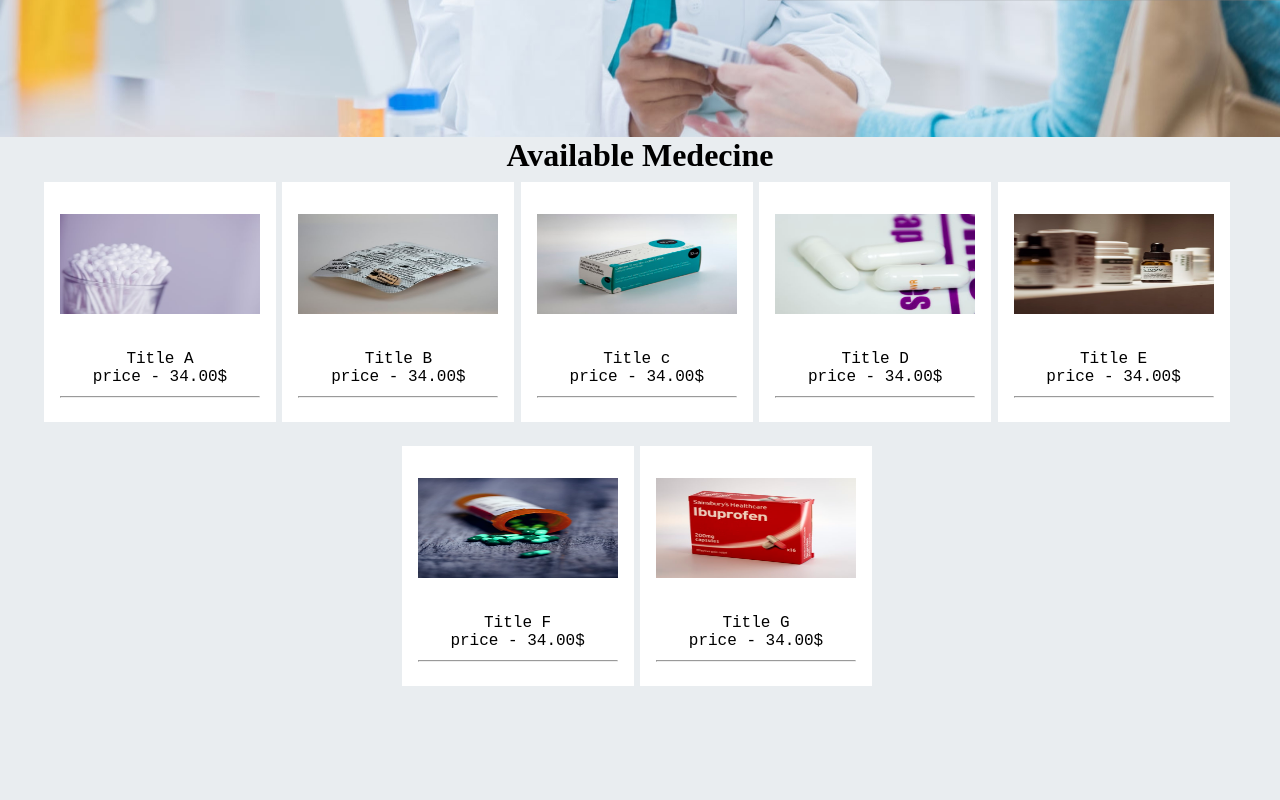
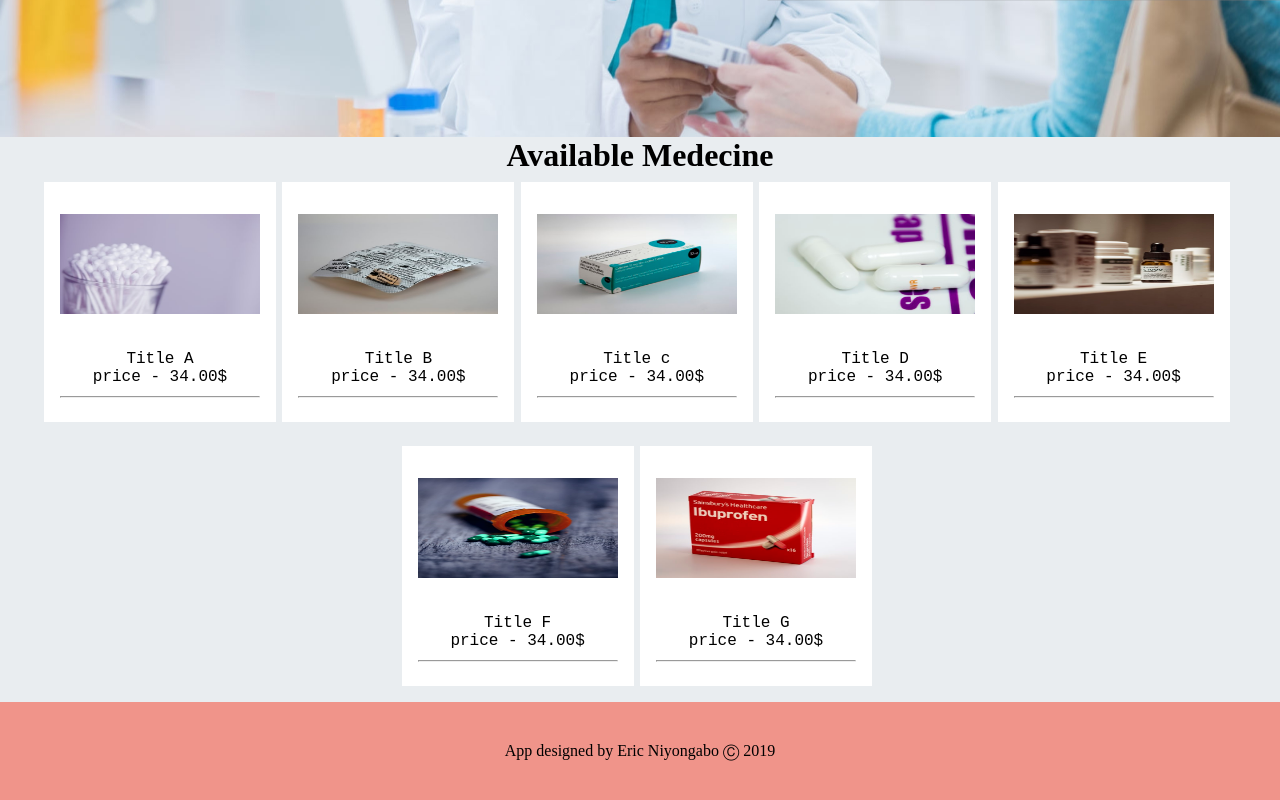
Before and after one commit to GilsonSantoss/vue-dosi, a Vue app: page / in a window 1280 px wide. Shown: the part 573-1373 px from the top of the page. Before the commit the page ends 1275 px from the top, so only its background shows below. Built offline with nearby package versions, Linux system fonts and the light colour scheme.

Commit message:
ft(footer): add a footer

```diff
--- a/src/pages/Home/index.vue
+++ b/src/pages/Home/index.vue
@@ -85,6 +85,11 @@
         <hr />
       </div>
     </div>
+
+    <!-- footer -->
+    <footer>
+      <p>App designed by Eric Niyongabo &#x24B8; 2019</p>
+    </footer>
   </div>
 </template>
 
@@ -94,7 +99,6 @@ export default { }
 
 <style lang="scss" scoped>
   @import url('https://fonts.googleapis.com/css?family=Roboto:300,400,500,700&display=swap');
-
 
   /* ---------------------------------
       navigation bar
```
